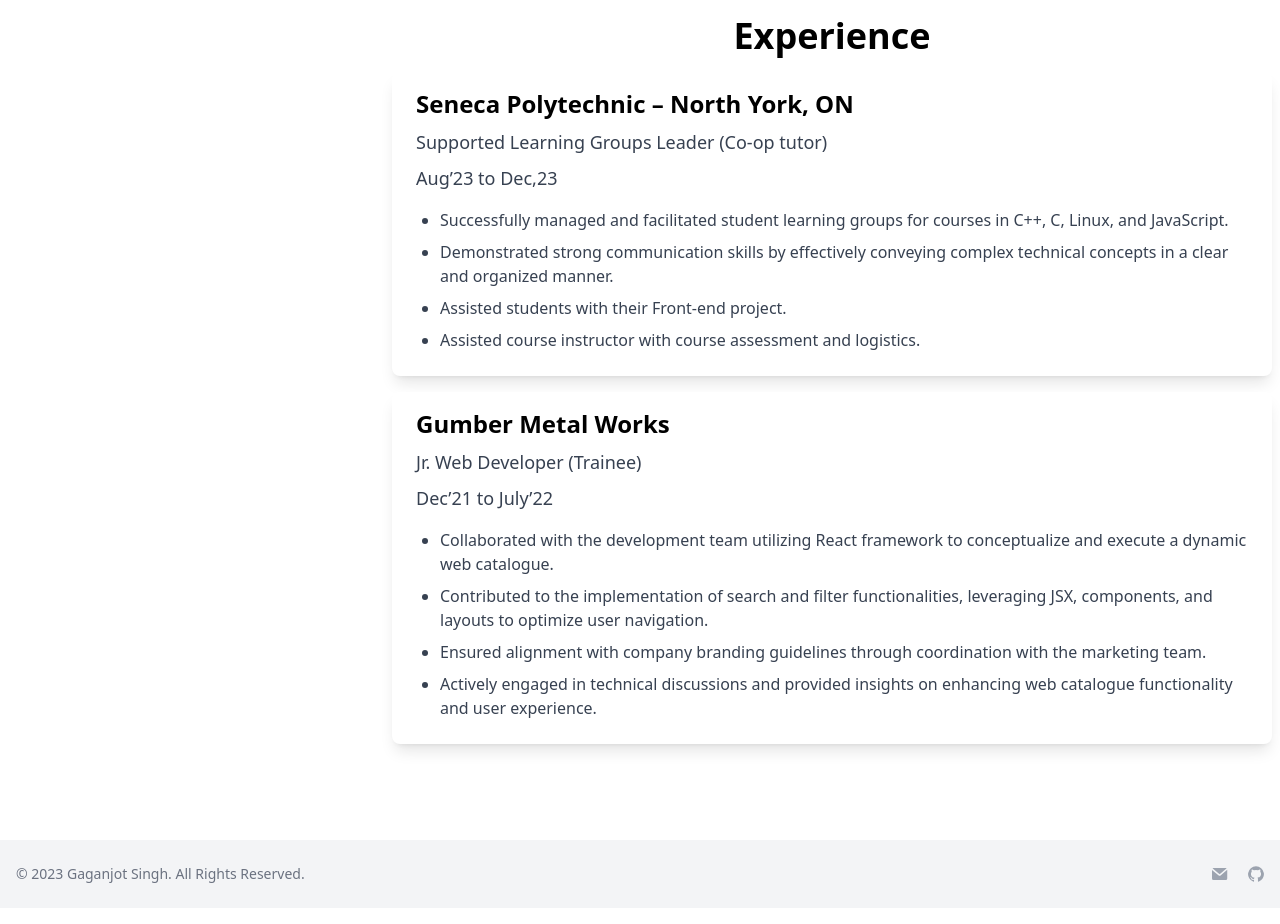
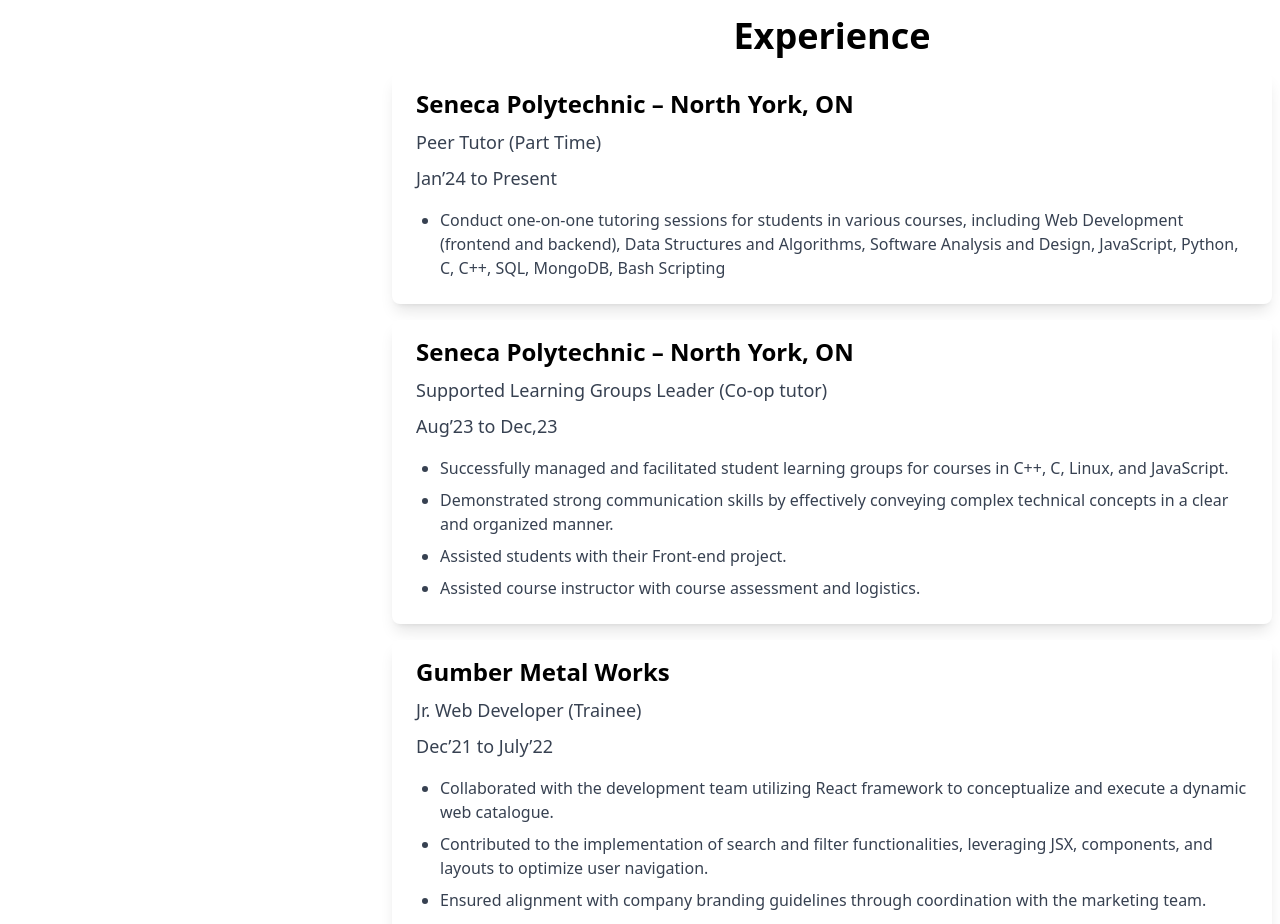
Before and after one commit to Gaganot-Singh/app, a Next.js app: page / in a window 1280 px wide. Shown: the part 3420-4344 px from the top of the page. Built offline with nearby package versions, Linux system fonts and the light colour scheme.

Commit message:
Update index.jsx

```diff
--- a/pages/index.jsx
+++ b/pages/index.jsx
@@ -136,6 +136,14 @@
         </h1>
         <ExperienceCard
         companyName="Seneca Polytechnic – North York, ON"
+        position="Peer Tutor (Part Time)"
+        duration="Jan’24 to Present"
+        responsibilities={[
+          "Conduct one-on-one tutoring sessions for students in various courses, including Web Development (frontend and backend), Data Structures and Algorithms, Software Analysis and Design, JavaScript, Python, C, C++, SQL, MongoDB, Bash Scripting",
+        ]}
+      />
+        <ExperienceCard
+        companyName="Seneca Polytechnic – North York, ON"
         position="Supported Learning Groups Leader (Co-op tutor)"
         duration="Aug’23 to Dec,23"
         responsibilities={[
```
